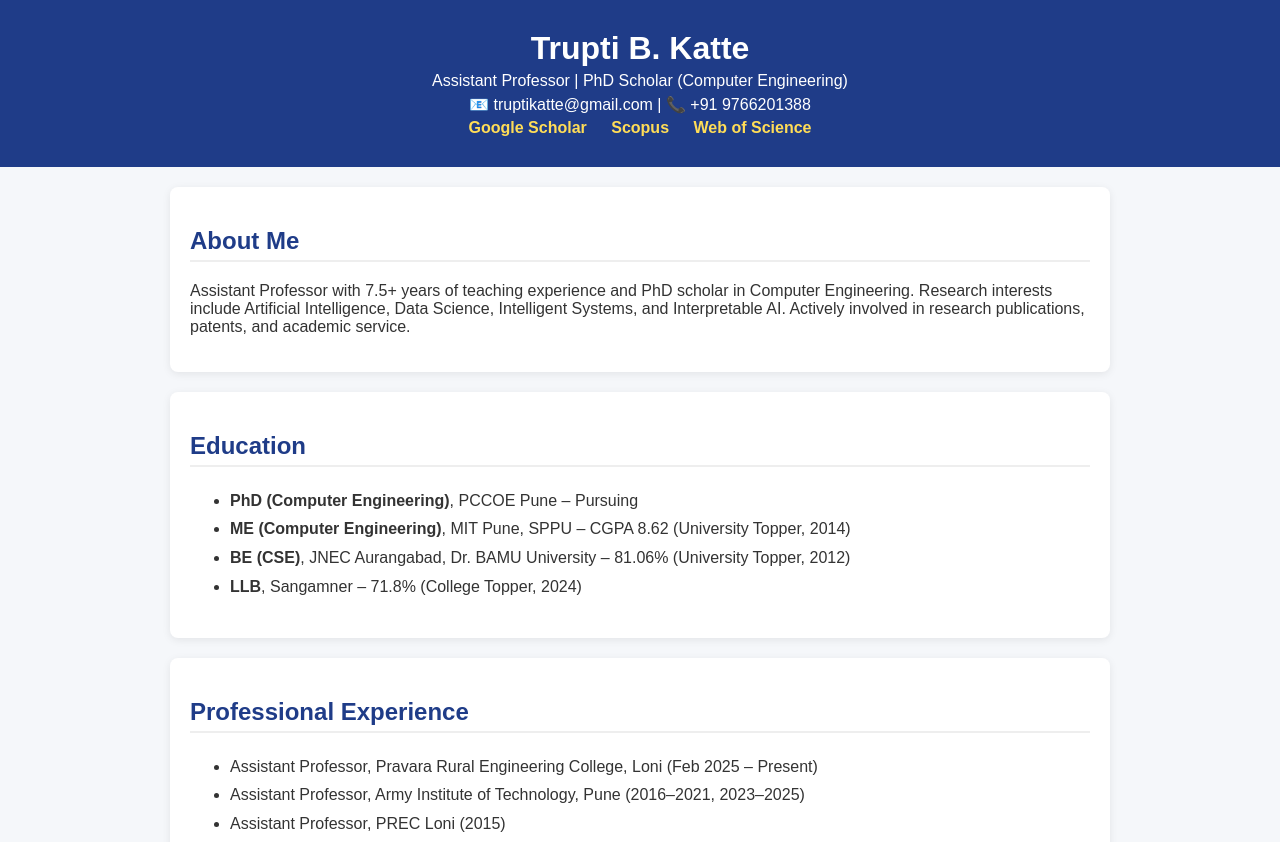
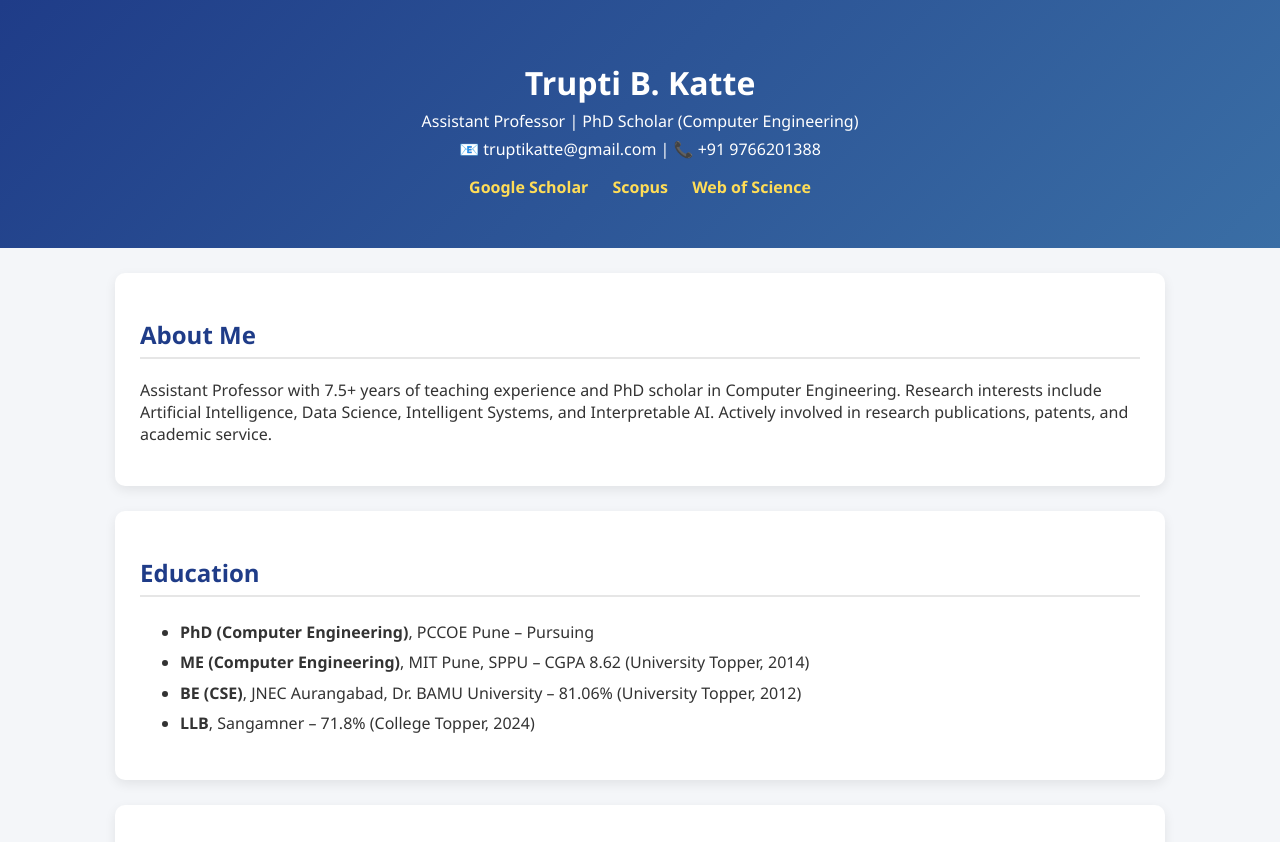
Before and after one commit to truptikatte-wq/truptikatte.github.io, a plain HTML site: page index.html in a window 1280 px wide. Shown: the top 842 px of the page. Drawn offline with Linux system fonts and the light colour scheme.

Commit message:
Update style.css

```diff
--- a/style.css
+++ b/style.css
@@ -1,55 +1,60 @@
 body {
-    font-family: Arial, sans-serif;
     margin: 0;
-    background: #f5f7fa;
+    font-family: "Segoe UI", Arial, sans-serif;
+    background-color: #f4f6f9;
     color: #333;
 }
 
 header {
-    background: #1f3c88;
+    background: linear-gradient(135deg, #1f3c88, #3a6ea5);
     color: white;
     text-align: center;
-    padding: 30px 15px;
+    padding: 40px 20px;
 }
 
 header h1 {
-    margin: 0;
+    margin-bottom: 5px;
 }
 
 header p {
-    margin: 5px 0;
+    margin: 6px 0;
 }
 
 .links a {
+    display: inline-block;
+    margin: 10px;
     color: #ffdd57;
-    margin: 0 10px;
     text-decoration: none;
-    font-weight: bold;
+    font-weight: 600;
+}
+
+.links a:hover {
+    text-decoration: underline;
 }
 
 section {
     background: white;
-    margin: 20px auto;
-    padding: 20px;
-    max-width: 900px;
-    border-radius: 8px;
-    box-shadow: 0 2px 8px rgba(0,0,0,0.08);
+    max-width: 1000px;
+    margin: 25px auto;
+    padding: 25px;
+    border-radius: 10px;
+    box-shadow: 0 4px 12px rgba(0,0,0,0.08);
 }
 
 h2 {
     color: #1f3c88;
-    border-bottom: 2px solid #eee;
-    padding-bottom: 5px;
+    border-bottom: 2px solid #e6e6e6;
+    padding-bottom: 6px;
 }
 
 ul {
-    line-height: 1.8;
+    line-height: 1.9;
 }
 
 footer {
     text-align: center;
-    padding: 15px;
     background: #1f3c88;
     color: white;
-    margin-top: 30px;
+    padding: 15px;
+    margin-top: 40px;
 }
```
